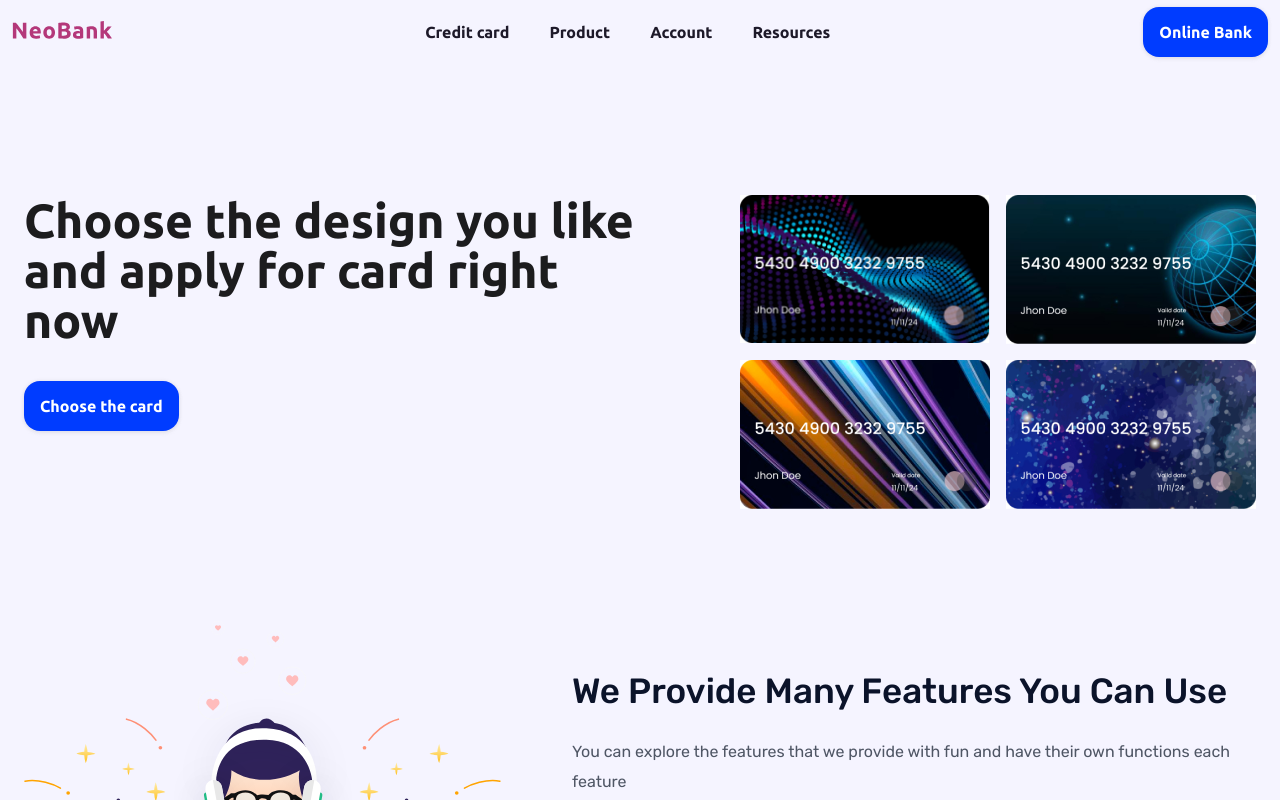
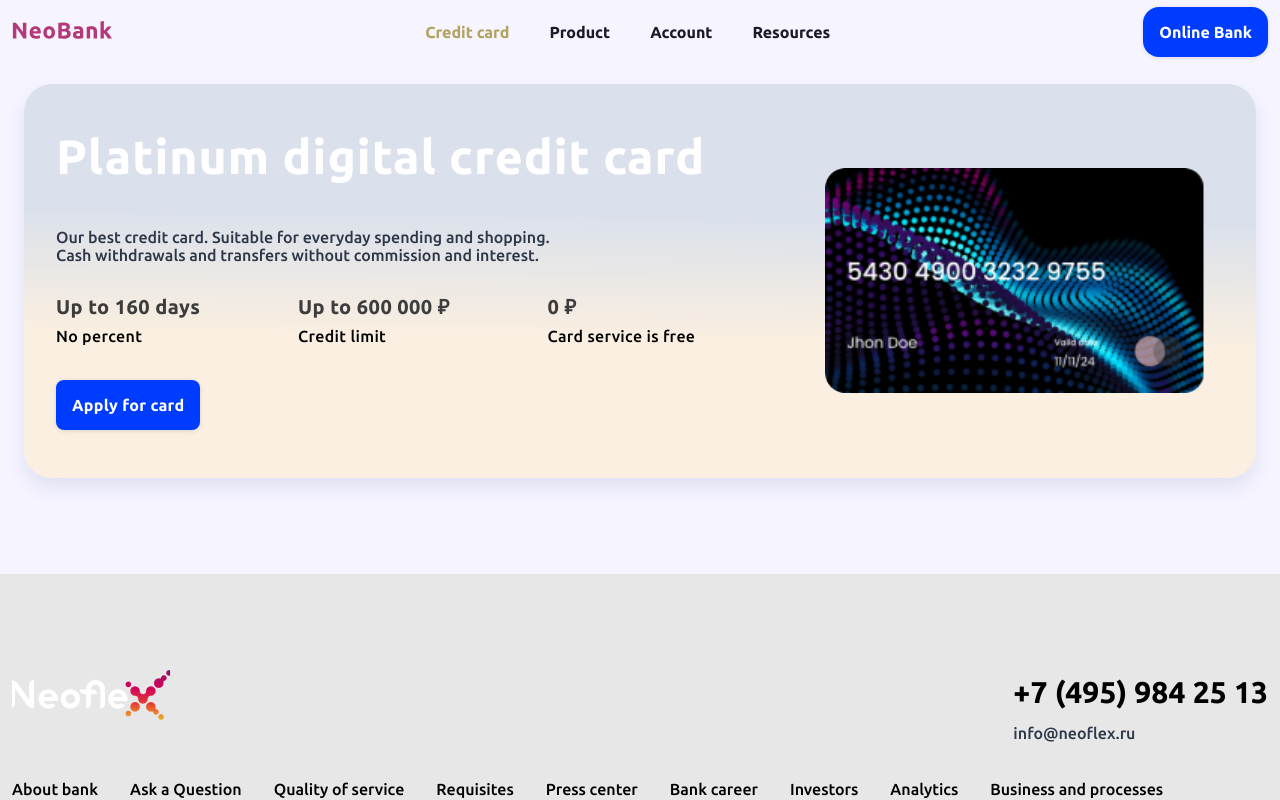
Before and after one commit to ilyhan/Neobank, a React (Vite) app: page /credit-card in a window 1280 px wide. Before the commit this address led to /home. Shown: the top 800 px of the page. Built offline with nearby package versions, Linux system fonts and the light colour scheme; no server answers.

Commit message:
Верстка блока кредитки

```diff
--- /dev/null
+++ b/src/common/arrays/creditCardDetails .ts
@@ -0,0 +1,21 @@
+import { ICreditCardDetails } from "@/common/interfaces/card";
+
+export const creditCardDetails: ICreditCardDetails[] = [
+    {
+        title: "Up to 160 days",
+        description: "No percent",
+        tooltip: "When repaying the full debt up to 160 days.",
+    },
+
+    {
+        title: "Up to 600 000 ₽",
+        description: "Credit limit",
+        tooltip: "Over the limit willaccrue percent.",
+    },
+
+    {
+        title: "0 ₽",
+        description: "Card service is free",
+        tooltip: "Promotion valid until December 31, 2022.",
+    },
+]
--- /dev/null
+++ b/src/common/components/creditCard/CreditCard.tsx
@@ -0,0 +1,33 @@
+import Button from "@/common/ui/button/Button";
+import card from "/public/images/cardsDesign/cardDesign1.png";
+import "@/common/components/creditCard/style.scss";
+import DetailsList from "@/common/components/creditCard/DetailsList";
+
+const CreditCard = () => {
+    return (
+        <section className="credit-card">
+            <div className="credit-card__content">
+                <h2 className="credit-card__title">
+                    Platinum digital credit card
+                </h2>
+
+                <p className="credit-card__description">
+                    Our best credit card. Suitable for everyday spending and shopping.
+                    Cash withdrawals and transfers without commission and interest.
+                </p>
+
+                <img src={card} className="credit-card__image credit-card__image_hidden" alt="Credit card" />
+
+                <DetailsList />
+
+                <Button classes="credit-card__button">
+                    Apply for card
+                </Button>
+            </div>
+
+            <img src={card} className="credit-card__image credit-card__image_show" alt="Credit card" />
+        </section>
+    )
+};
+
+export default CreditCard;
--- /dev/null
+++ b/src/common/components/creditCard/DetailsList.tsx
@@ -0,0 +1,23 @@
+import { creditCardDetails } from "@/common/arrays/creditCardDetails ";
+import RenderList from "@/common/helper/RenderList";
+import Tooltip from "@/common/ui/tooltip/Tooltip";
+import "@/common/components/creditCard/style.scss";
+
+const DetailsList = () => {
+    return (
+        <RenderList
+            items={creditCardDetails}
+            classes="credit-card__list"
+            renderItem={(item, index) => (
+                <li key={index} className="credit-card__item">
+                    <Tooltip content={item.tooltip}>
+                        <p className="credit-card__item-title">{item.title}</p>
+                        <p className="credit-card__item-description">{item.description}</p>
+                    </Tooltip>
+                </li>
+            )}
+        />
+    )
+};
+
+export default DetailsList;
--- /dev/null
+++ b/src/common/components/creditCard/style.scss
@@ -0,0 +1,161 @@
+@use "@/common/styles/mixin.scss" as *;
+@use "@/common/styles/styleConstants" as *;
+
+.credit-card {
+    width: 100%;
+    padding: 48px 32px;
+    border-radius: $border-radius-xl;
+    box-shadow: $shadow-input;
+    background: $light-soft-gradient;
+    display: flex;
+    align-items: center;
+    gap: 120px;
+
+    &__content {
+        max-width: 650px;
+    }
+
+    &__title {
+        @include clampText($text-m-title, $text-title);
+        font-weight: 700;
+        line-height: 48px;
+        color: $color-total-white;
+        letter-spacing: 0.02em;
+    }
+
+    &__description {
+        @include clampText($text-m-main, $text-main);
+        max-width: 515px;
+        font-weight: 500;
+        line-height: 18px;
+        color: $color-misty-grey;
+        margin-block: 48px 32px;
+    }
+
+    &__list {
+        @include flexBetween;
+        gap: 10px;
+        padding-right: 35px;
+        margin-bottom: 32px;
+    }
+
+    &__item-title {
+        @include clampText($text-m-medium, $text-medium);
+        font-size: 20px;
+        font-weight: 700;
+        line-height: 22px;
+        letter-spacing: 0.02em;
+        color: $color-deep-grey;
+        margin-bottom: 9px;
+    }
+
+    &__item-description {
+        @include clampText($text-m-main, $text-main);
+        font-weight: 500;
+        line-height: 18px;
+        letter-spacing: 0.02em;
+    }
+
+    &__button {
+        padding: 16px;
+        border-radius: $border-radius-s;
+        background-color: $color-bright-blue;
+        color: $color-total-white;
+        box-shadow: $shadow-def;
+        font-weight: 700;
+        letter-spacing: 0.02em;
+        line-height: 18px;
+        @include clampText($text-m-main, $text-main);
+
+        @media(hover: hover) {
+            &:hover {
+                background-color: $color-hover-blue;
+            }
+        }
+
+        &:active {
+            scale: 0.98;
+        }
+    }
+
+    &__image {
+        border-radius: $border-radius-l ;
+        width: 380px;
+        animation: infRotation 10s infinite;
+
+        &_hidden {
+            display: none;
+        }
+    }
+}
+
+@media (max-width: $desktop) {
+    .credit-card {
+        &__list {
+            padding-right: 10px;
+        }
+    }
+}
+
+@media (max-width: $tablet) {
+    .credit-card {
+        display: block;
+        text-align: center;
+
+        &__content {
+            max-width: 100%;
+        }
+
+        &__description {
+            margin: 30px auto;
+        }
+
+        &__image {
+            margin: 40px auto;
+            width: 300px;
+
+            &_hidden {
+                display: block;
+            }
+
+            &_show {
+                display: none;
+            }
+        }
+
+        &__button {
+            margin-inline: auto;
+        }
+    }
+}
+
+@media (max-width: $mobile) {
+    .credit-card {
+        padding: 30px 25px;
+
+        &__list {
+            flex-wrap: wrap;
+            justify-content: center;
+            gap: 20px;
+            padding-right: 0px;
+        }
+    }
+}
+
+@keyframes infRotation {
+    0% {
+        rotate: 0deg;
+    }
+
+    10% {
+        rotate: 15deg;
+    }
+
+    20% {
+        rotate: 0deg;
+    }
+
+    100% {
+        rotate: 0deg;
+    }
+}
--- a/src/common/components/header/style.scss
+++ b/src/common/components/header/style.scss
@@ -40,6 +40,7 @@
         font-weight: 700;
         line-height: 18px;
         @include clampText($text-m-main, $text-main);
+        z-index: 12;
 
         @media(hover: hover) {
             &:hover {
@@ -74,6 +75,7 @@
             border-bottom-left-radius: $border-radius-m;
             box-shadow: $shadow-input;
             transition: $transition-medium;
+            z-index: 10;
 
             &_active {
                 translate: -230px;
--- a/src/common/interfaces/card.ts
+++ b/src/common/interfaces/card.ts
@@ -2,3 +2,9 @@ export interface ICard {
     src: string;
     alt: string;
 }
+
+export interface ICreditCardDetails {
+    title: string;
+    description: string;
+    tooltip: string;
+}
--- a/src/common/styles/styleConstants.scss
+++ b/src/common/styles/styleConstants.scss
@@ -21,6 +21,7 @@ $color-medium-grey:rgba(128, 128, 128, 1);
 $color-misty-grey: rgba(45, 55, 72, 1);
 $color-grey-input: rgba(144, 146, 176, 1);
 $color-grey-border: rgba(187, 187, 187, 0.2);
+$color-deep-grey: rgba(61, 61, 61, 1);
 //accent
 $color-loader: rgba(180, 56, 122, 1);
 $color-accent: rgba(235, 128, 29, 1);
@@ -30,6 +31,10 @@ $color-hover-link: rgba(178, 163, 95, 1);
 $gradient-def:
 linear-gradient(358.2deg, rgba(178, 178, 178, 0.8) 8.06%, rgba(178, 178, 178, 0) 67.93%),
 linear-gradient(0deg, rgba(244, 244, 244, 0.9), rgba(244, 244, 244, 0.9));
+
+$light-soft-gradient:
+linear-gradient(180.8deg, rgba(203, 213, 224, 0.624) 34.33%, rgba(254, 235, 200, 0.56) 64.27%);
+
 
 //font-sizes in px
 $text-title: 48;
@@ -53,10 +58,14 @@ $text-m-main: 14;
 $text-small: 14;
 $text-m-small: 12;
 
+$text-extra-small: 12;
+$text-m-extra-small: 10;
+
 //borders
 $border-radius-xl : 28px;
 $border-radius-l : 20px;
 $border-radius-m : 16px;
+$border-radius-s : 8px;
 $border-circle: 50%;
 
 //shadows
--- /dev/null
+++ b/src/common/ui/tooltip/Tooltip.tsx
@@ -0,0 +1,21 @@
+import "@/common/ui/tooltip/style.scss";
+
+interface ITooltipProps {
+    children: React.ReactNode;
+    content: string;
+};
+
+const Tooltip = ({ children, content }: ITooltipProps) => {
+    return (
+        <div className="tooltip">
+            <div className="tooltip__title" aria-describedby="tooltip">
+                {children}
+            </div>
+            <div className="tooltip__content" role="tooltip">
+                {content}
+            </div>
+        </div>
+    )
+};
+
+export default Tooltip;
--- /dev/null
+++ b/src/common/ui/tooltip/style.scss
@@ -0,0 +1,38 @@
+@use "@/common/styles/mixin.scss" as *;
+@use "@/common/styles/styleConstants" as *;
+
+.tooltip {
+    position: relative;
+    display: inline-block;
+
+    &__title {
+        background: none;
+        border: none;
+        cursor: pointer;
+
+        &:hover+.tooltip__content {
+            visibility: visible;
+            opacity: 1;
+        }
+    }
+
+    &__content {
+        @include clampText($text-m-extra-small, $text-extra-small);
+        visibility: hidden;
+        position: absolute;
+        top: 110%;
+        left: 50%;
+        width: 100%;
+        text-align: center;
+        font-weight: 500;
+        line-height: 12px;
+        letter-spacing: 0.02em;
+        background-color: $color-deep-grey;
+        color: $color-total-white;
+        padding: 9px 7px;
+        opacity: 0;
+        transform: translateX(-50%);
+        transition: opacity 0.3s ease;
+        z-index: 5;
+    }
+}
--- /dev/null
+++ b/src/modules/loan/Loan.tsx
@@ -0,0 +1,12 @@
+import CreditCard from "@/common/components/creditCard/CreditCard";
+import "@/modules/loan/style.scss";
+
+const Loan = () => {
+    return (
+        <main className="main">
+            <CreditCard />
+        </main>
+    )
+};
+
+export default Loan;
--- /dev/null
+++ b/src/modules/loan/style.scss
@@ -0,0 +1,21 @@
+@use "@/common/styles/mixin.scss" as *;
+@use "@/common/styles/styleConstants" as *;
+
+.main {
+    @include defaultWrapper;
+    width: calc(100vw - 24px);
+    margin-block: 20px 96px;
+}
+
+@media (max-width: $tablet) {
+    .main {
+        margin-block: 20px 78px;
+    }
+}
+
+@media (max-width: $mobile) {
+    .main {
+        padding: 0;
+        margin-block: 15px 50px;
+    }
+}
--- a/src/router/RoutesProvider.tsx
+++ b/src/router/RoutesProvider.tsx
@@ -1,4 +1,5 @@
 import Home from "@/modules/home/Home";
+import Loan from "@/modules/loan/Loan";
 import MainPage from "@/modules/mainPage/MainPage";
 import {
     Route,
@@ -14,6 +15,7 @@ export default function RoutesProvider() {
             <>
                 <Route path="/" element={<MainPage />}>
                     <Route path="home" element={<Home />} />
+                    <Route path="credit-card" element={<Loan />} />
                 </Route>
                 <Route path="*" element={<Navigate to="/home" replace />} />
             </>
```
